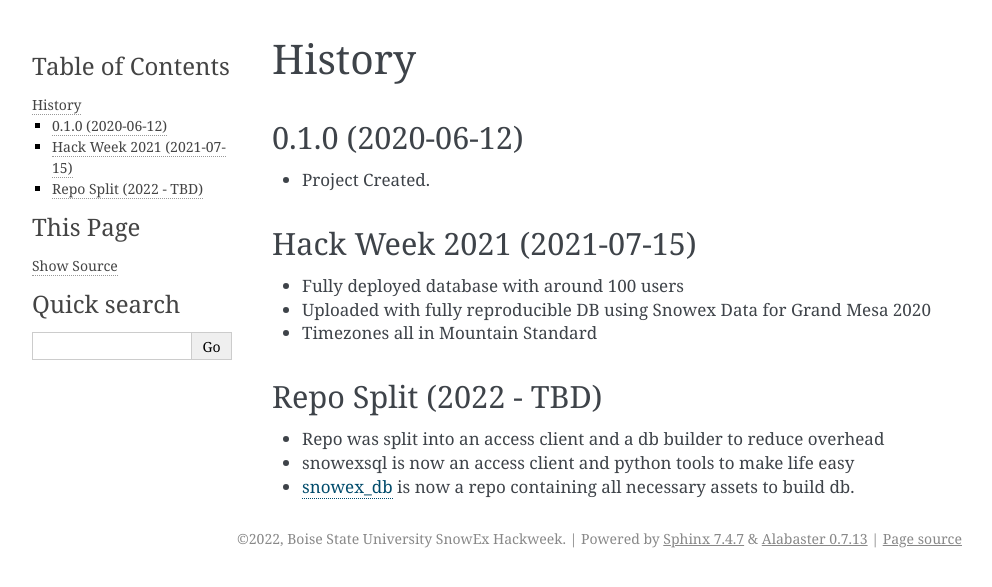
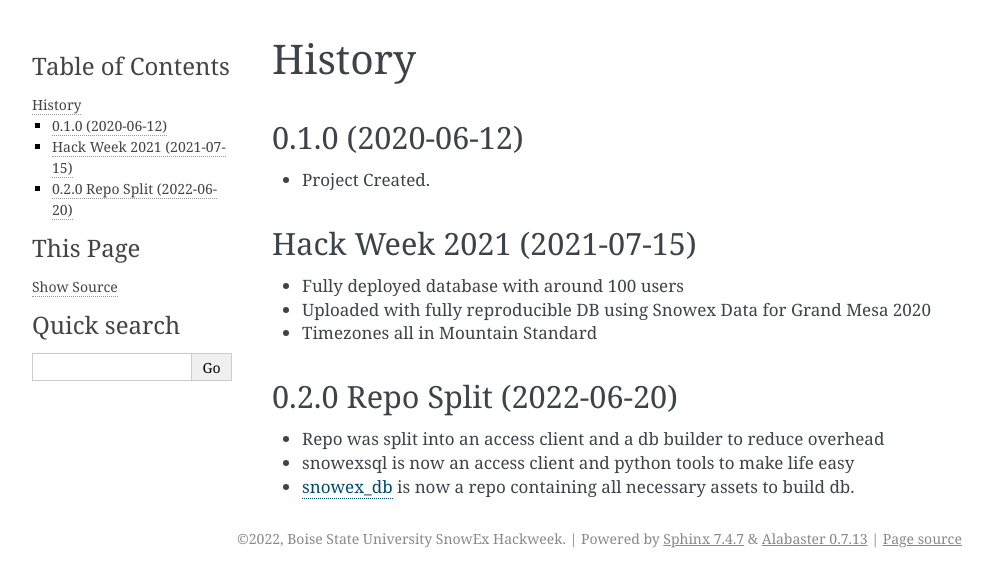
Before and after one commit to SnowEx/snowexsql, a Sphinx documentation site: the page built from docs/history.rst, in a window 1280 px wide. Shown: the top 587 px of the page, without its empty margins (148-1140 px from the left). Built offline with Sphinx 7.4.7, drawn with Linux system fonts in a browser that asks for light colours; pages that are not in the unit, such as notebooks, are missing from menus.

Commit message:
Updated history

```diff
--- a/docs/history.rst
+++ b/docs/history.rst
@@ -14,8 +14,8 @@ Hack Week 2021 (2021-07-15)
 * Uploaded with fully reproducible DB using Snowex Data for Grand Mesa 2020
 * Timezones all in Mountain Standard
 
-Repo Split (2022 - TBD)
------------------------
+0.2.0 Repo Split (2022-06-20)
+-----------------------------
 
 * Repo was split into an access client and a db builder to reduce overhead
 * snowexsql is now an access client and python tools to make life easy
```
